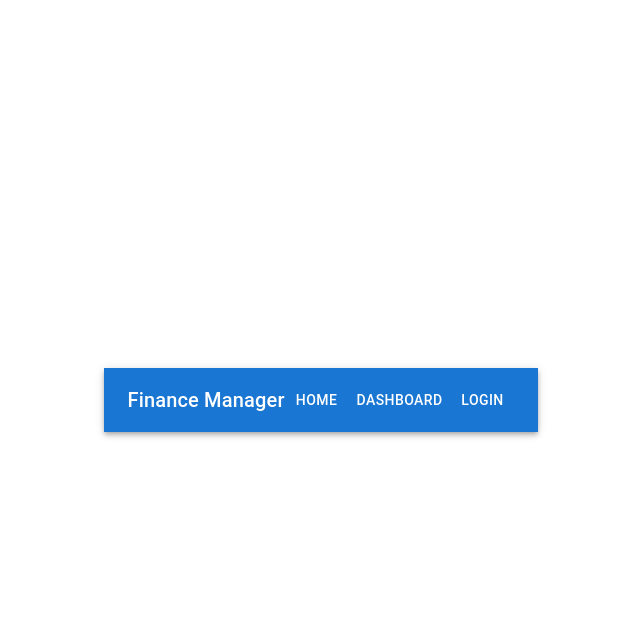
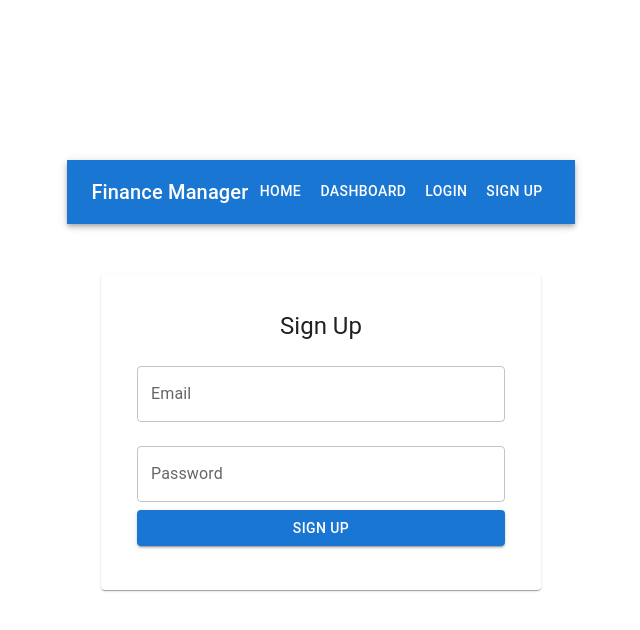
Before and after one commit to karsonbwoy/finance-manager, a React (Vite) app: page /signup in a window 1280 px wide. Shown: the top 630 px of the page, without its empty margins (319-959 px from the left). Built offline with nearby package versions, Linux system fonts and the light colour scheme.

Commit message:
Adds signup page

```diff
--- a/src/App.jsx
+++ b/src/App.jsx
@@ -3,6 +3,7 @@ import Navbar from "./Components/Navbar";
 import Home from "./pages/Home";
 import Login from "./pages/Login";
 import Dashboard from "./pages/Dashboard";
+import SignUp from "./pages/SignUp";
 import { BrowserRouter as Router, Routes, Route } from "react-router-dom";
 
 function App() {
@@ -13,6 +14,7 @@ function App() {
         <Route path="/" element={<Home />}></Route>
         <Route path="/dashboard" element={<Dashboard />}></Route>
         <Route path="/login" element={<Login />}></Route>
+        <Route path="/signup" element={<SignUp />}></Route>
       </Routes>
     </Router>
   );
--- a/src/components/Navbar.jsx
+++ b/src/components/Navbar.jsx
@@ -20,6 +20,9 @@ const Navbar = () => {
           <Button color="inherit" onClick={() => navigate("/login")}>
             Login
           </Button>
+          <Button color="inherit" onClick={() => navigate("/signup")}>
+            Sign Up
+          </Button>
         </Box>
       </Toolbar>
     </AppBar>
--- /dev/null
+++ b/src/pages/SignUp.jsx
@@ -0,0 +1,65 @@
+import { useState } from "react";
+import {
+  TextField,
+  Button,
+  Card,
+  CardContent,
+  Typography,
+} from "@mui/material";
+import { signUp } from "../auth/auth";
+
+const SignUp = () => {
+  const [email, setEmail] = useState("");
+  const [password, setPassword] = useState("");
+  const [error, setError] = useState("");
+  const [success, setSuccess] = useState(false);
+
+  const handleSignUp = async (e) => {
+    e.preventDefault();
+    setError("");
+    setSuccess(false);
+    try {
+      await signUp(email, password);
+      setSuccess(true);
+    } catch (error) {
+      setError(error);
+    }
+  };
+
+  return (
+    <Card sx={{ maxWidth: 400, margin: "50px auto", padding: "20px" }}>
+      <CardContent>
+        <Typography variant="h5" component="div" gutterBottom>
+          Sign Up
+        </Typography>
+        {error && <Typography color="error">{error}</Typography>}
+        {success && (
+          <Typography color="primary">Account created successfully!</Typography>
+        )}
+        <form onSubmit={handleSignUp}>
+          <TextField
+            fullWidth
+            label="Email"
+            type="email"
+            margin="normal"
+            value={email}
+            onChange={(e) => setEmail(e.target.value)}
+          />
+          <TextField
+            fullWidth
+            label="Password"
+            type="password"
+            margin="normal"
+            value={password}
+            onChange={(e) => setPassword(e.target.value)}
+          />
+          <Button type="submit" variant="contained" color="primary" fullWidth>
+            Sign Up
+          </Button>
+        </form>
+      </CardContent>
+    </Card>
+  );
+};
+
+export default SignUp;
```
